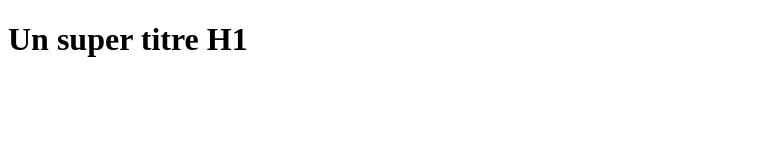
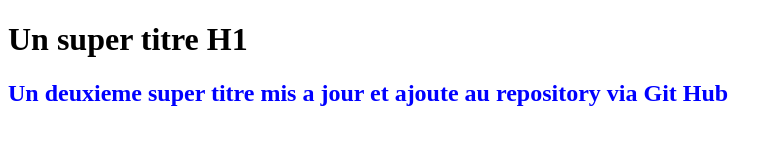
Before and after one commit to John3091/OpenclassroomsProject, a plain HTML site: page index.html in a window 1280 px wide. Shown: the whole page, without its empty margins (0-781 px from the left). Drawn offline with Linux system fonts and the light colour scheme.

Commit message:
Ajout d'un deuxieme titre avec une couleur differente

```diff
--- a/index.html
+++ b/index.html
@@ -12,6 +12,7 @@
 <body>
 
     <h1>Un super titre H1</h1>
+    <h2>Un deuxieme super titre mis a jour et ajoute au repository via Git Hub</h2>
 
 </body>
 
--- a/style.css
+++ b/style.css
@@ -0,0 +1,3 @@
+h2 {
+    color : blue;
+}
```
